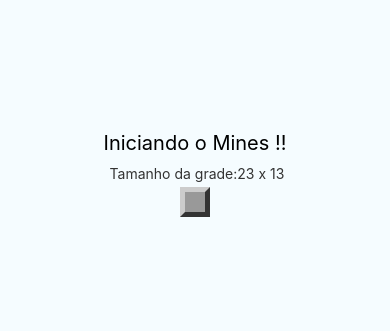
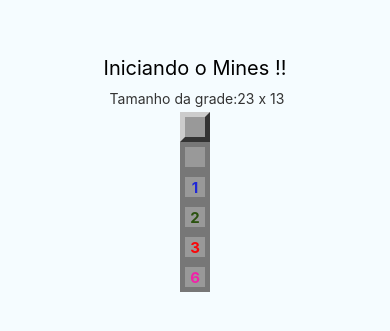
Before and after one commit to LuiisFernando/mines, a React Native app: screen / in a window 390 px wide. Shown: the part 253-584 px from the top of the page. Built offline with nearby package versions, Linux system fonts and the light colour scheme.

Commit message:
stilizando componente do campo

```diff
--- a/App.js
+++ b/App.js
@@ -14,6 +14,11 @@ export default class App extends Component {
            {params.getQuantidadeLinhas()} x {params.getQuantidadeColuna()}</Text>
 
             <Field />
+            <Field opened />
+            <Field opened nearMines={1} />
+            <Field opened nearMines={2} />
+            <Field opened nearMines={3} />
+            <Field opened nearMines={6} />
       </View>
     )
   }
--- a/src/components/Field.js
+++ b/src/components/Field.js
@@ -1,15 +1,28 @@
 import React from 'react'
-import { View, StyleSheet } from 'react-native'
+import { View, StyleSheet, Text } from 'react-native'
 
 import params from '../params'
 
 export default props => {
+    const { mined, opened, nearMines } = props
+
     const styleField = [styles.field]
-    // outros stilos aqui!
+    if (opened) styleField.push(styles.opened)
     if (styleField.length === 1) styleField.push(styles.regular)
+
+    let color = null
+    if (nearMines > 0) {
+        if (nearMines === 1) color = '#2028D7'
+        if (nearMines === 2) color = '#2B520F'
+        if (nearMines > 2 && nearMines < 6) color = '#F9060A'
+        if (nearMines >= 6) color = '#F221A9'
+    }
 
     return (
         <View style={styleField}>
+            {!mined && opened && nearMines > 0 ?
+                <Text style={[styles.label, {color: color }]}>
+                    {nearMines}</Text> : false}
         </View>
     )
 }
@@ -26,5 +39,15 @@ const styles = StyleSheet.create({
       borderTopColor: '#CCC',
       borderRightColor: '#333',
       borderBottomColor: '#333'
+  },
+  opened: {
+    backgroundColor: '#999',
+    borderColor: '#777',
+    alignItems: 'center',
+    justifyContent: 'center'
+  },
+  label: {
+      fontWeight: 'bold',
+      fontSize: params.fontSize
   }
 })
```
